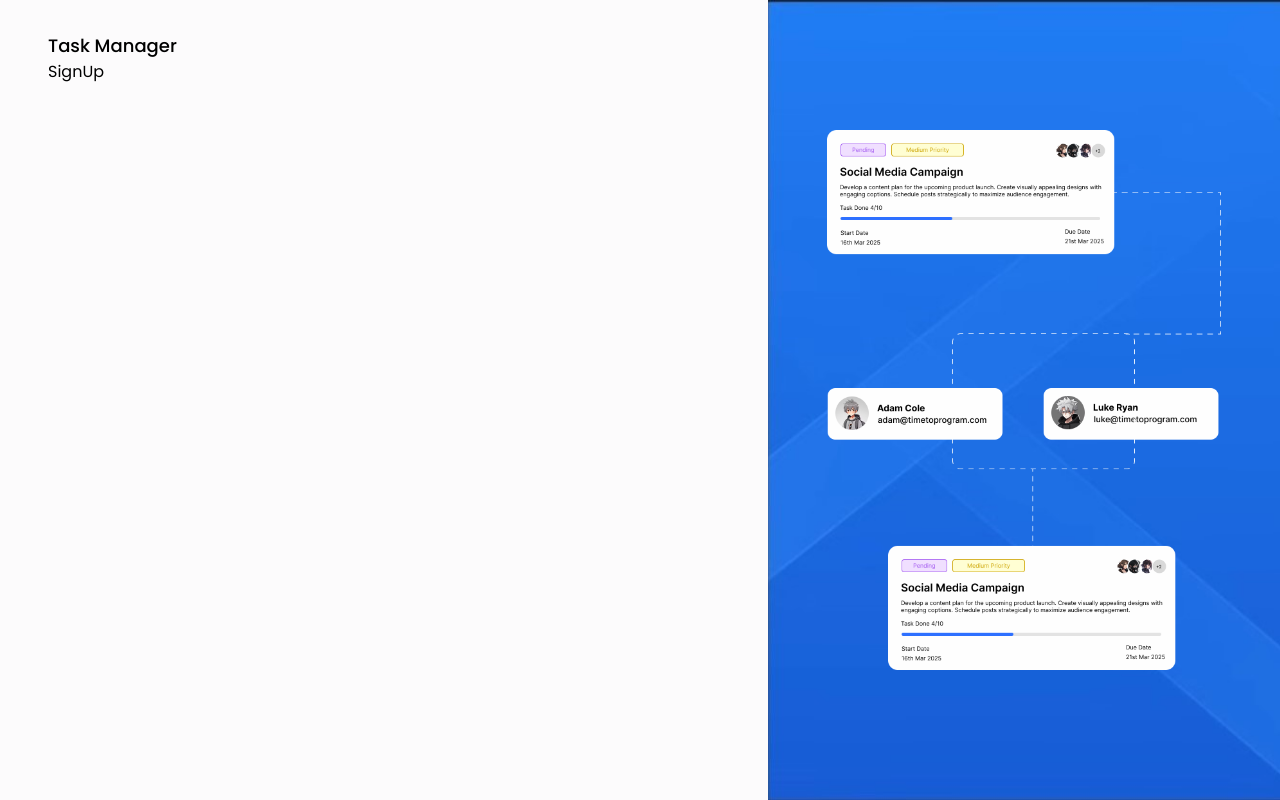
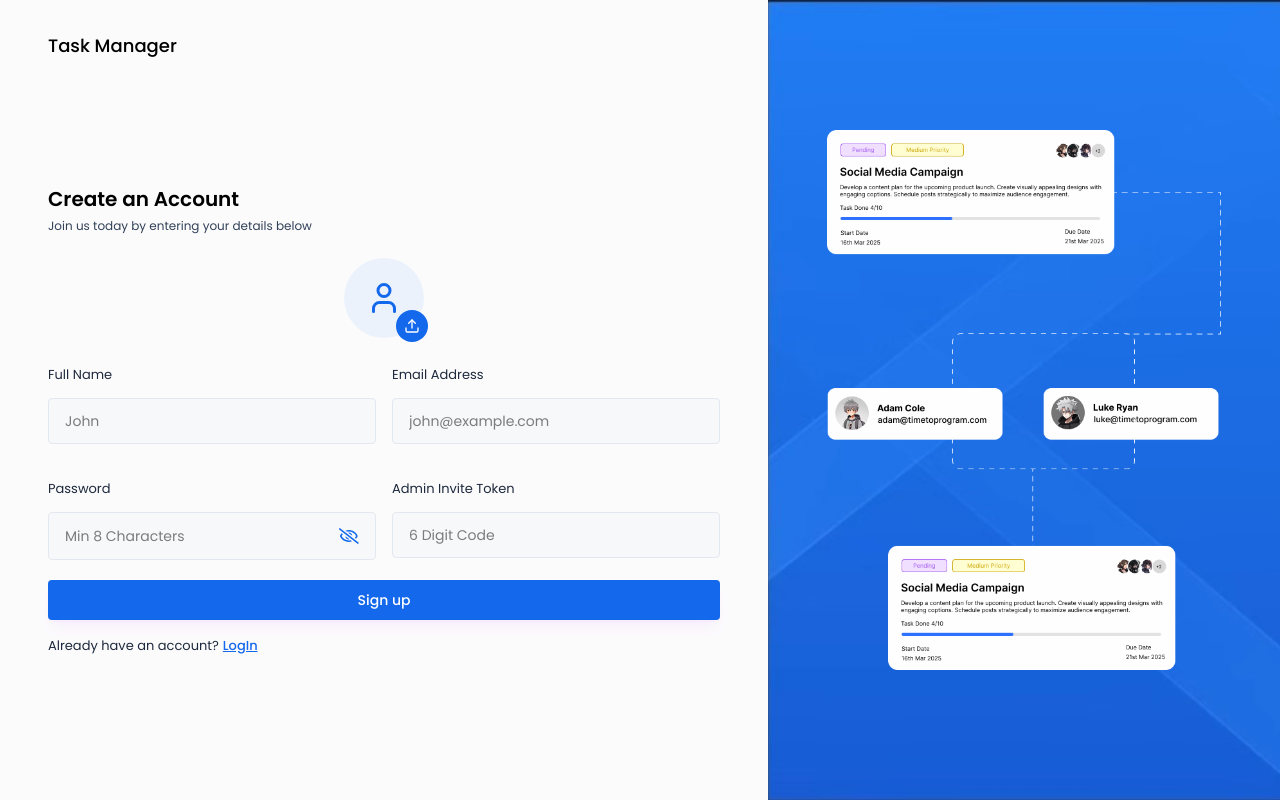
Before and after one commit to MI-Israr/Task-Management-Frontend, a React app: page /signup in a window 1280 px wide. Built offline with nearby package versions, Linux system fonts and the light colour scheme; the HTML template or start-up script is replaced by a standard one.

Commit message:
SignUp page completed

```diff
--- /dev/null
+++ b/src/components/Inputs/ProfilePhotoSelector.jsx
@@ -0,0 +1,67 @@
+import { useRef, useState } from "react";
+import { LuUser, LuUpload, LuTrash } from "react-icons/lu";
+
+const ProfilePhotoSelector = ({ image, setImage }) => {
+  const inputRef = useRef(null);
+  const [previousUrl, setPreviousUrl] = useState(null);
+
+  const handleImageChange = (event) => {
+    const file = event.target.files[0];
+    if (file) {
+      setImage(file);
+
+      const preview = URL.createObjectURL(file);
+      setPreviousUrl(preview);
+    }
+  };
+
+  const handleRemoveImage = () => {
+    setImage(null);
+    setPreviousUrl(null);
+  };
+
+  const onChooseFile = () => {
+    inputRef.current.click();
+  };
+
+  return (
+    <div className="flex justify-center mb-6">
+      <input
+        type="file"
+        accept="image/*"
+        ref={inputRef}
+        onChange={handleImageChange}
+        className="hidden"
+      />
+      {!image ? (
+        <div className=" w-20 h-20 flex items-center justify-center bg-blue-100/50 rounded-full relative cursor-pointer ">
+          <LuUser className="text-4xl text-primary" />
+          <button
+            type="button"
+            className="w-8 h-8 flex items-center justify-center bg-primary text-white rounded-full absolute -bottom-1 -right-1 cursor-pointer"
+            onClick={onChooseFile}
+          >
+            <LuUpload />
+          </button>
+        </div>
+      ) : (
+        <div className="relative">
+          <img
+            src={previousUrl}
+            alt="Profile photo"
+            className="w-20 h-20 rounded-full object-cover"
+          />
+          <button
+            type="button"
+            className="w-8 h-8 flex items-center justify-center bg-red-500 text-white rounded-full absolute -bottom-1 -right-1"
+            onClick={handleRemoveImage}
+          >
+            <LuTrash />
+          </button>
+        </div>
+      )}
+    </div>
+  );
+};
+
+export default ProfilePhotoSelector;
--- a/src/pages/Auth/Login.jsx
+++ b/src/pages/Auth/Login.jsx
@@ -31,7 +31,7 @@ const Login = () => {
     <AuthLayout>
       <div className="lg:w-[70%] h-3/4 md:h-full flex flex-col justify-center">
         <h3 className="text-xl font-semibold text-black">Welcome Back</h3>
-        <p className="text-xs text-slate-700 mt-[5px] mb-6">
+        <p className="text-xs text-slate-700 mt-1.25 mb-6">
           Please enter your details to login
         </p>
 
--- a/src/pages/Auth/SignUp.jsx
+++ b/src/pages/Auth/SignUp.jsx
@@ -1,8 +1,96 @@
-import React from "react";
+import { useState } from "react";
 import AuthLayout from "../../components/layout/AuthLayout";
+import ProfilePhotoSelector from "../../components/Inputs/ProfilePhotoSelector";
+import Input from "../../components/Inputs/Input";
+import { Link } from "react-router-dom";
 
 const SignUp = () => {
-  return <AuthLayout>SignUp</AuthLayout>;
+  const [profilePic, setProfilePic] = useState(null);
+  const [fullName, setFullName] = useState("");
+  const [email, setEmail] = useState("");
+  const [password, setPassword] = useState("");
+  const [adminInviteToken, setAdminInviteToken] = useState("");
+  const [error, setError] = useState(null);
+
+  const handleSignUp = async (e) => {
+    e.preventDefault();
+
+    if (!fullName) {
+      setError("Please enter your full name");
+      return;
+    }
+
+    if (!validateEmail(email)) {
+      setError("Please enter a valid email address");
+      return;
+    }
+
+    if (!validatePassword(password)) {
+      setError("Please enter a valid password");
+      return;
+    }
+
+    setError("");
+  };
+
+  return (
+    <AuthLayout>
+      <div className="lg:w-full h-auto md:h-full mt-10 md:mt-0 flex flex-col justify-center">
+        <h3 className="text-xl font-semibold text-black">Create an Account</h3>
+        <p className="text-xs text-slate-700 mt-1.25 mb-6">
+          Join us today by entering your details below
+        </p>
+        <form onSubmit={handleSignUp}>
+          <ProfilePhotoSelector image={profilePic} setImage={setProfilePic} />
+          <div className="grid grid-cols-1 md:grid-cols-2 gap-4">
+            <Input
+              value={fullName}
+              onChange={({ target }) => setFullName(target.value)}
+              label="Full Name"
+              placeholder="John"
+              type="text"
+            />
+            <Input
+              value={email}
+              onChange={({ target }) => setEmail(target.value)}
+              type="text"
+              placeholder="john@example.com"
+              label="Email Address"
+            />
+            <Input
+              value={password}
+              onChange={({ target }) => setPassword(target.value)}
+              label="Password"
+              placeholder="Min 8 Characters"
+              type="password"
+            />
+            <Input
+              value={password}
+              onChange={({ target }) => setPassword(target.value)}
+              label="Admin Invite Token"
+              placeholder="6 Digit Code"
+              type="text"
+            />
+          </div>
+          {error && <p className="text-red-500 text-xs pb-2.5">{error}</p>}
+
+          <button type="submit" className="btn-primary">
+            Sign up
+          </button>
+
+          <p className="text-[13px] text-slate-800 mt-3">
+            Already have an account?
+            <Link
+              className="font-medium text-primary underline ml-1"
+              to="/login"
+            >
+              LogIn
+            </Link>
+          </p>
+        </form>
+      </div>
+    </AuthLayout>
+  );
 };
 
 export default SignUp;
```
